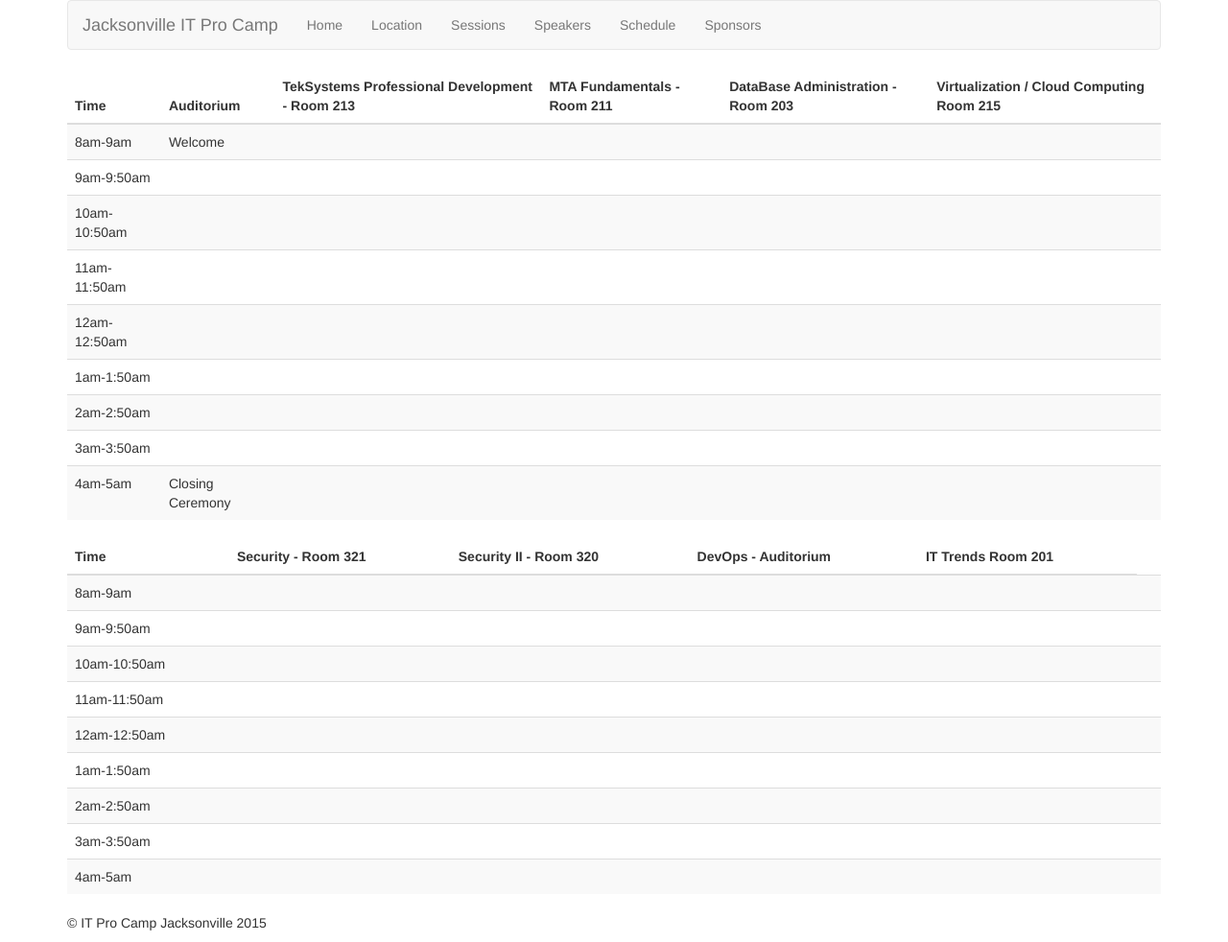
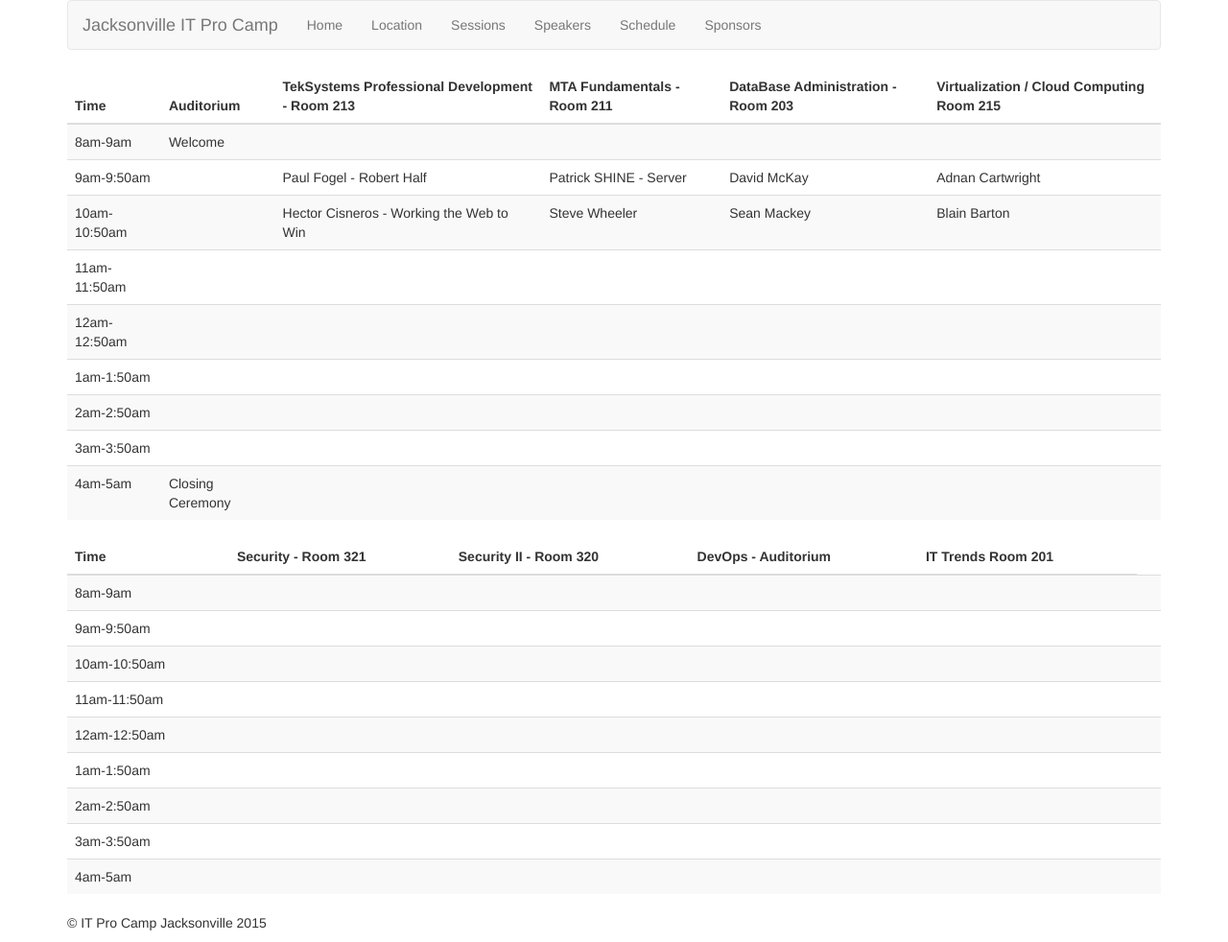
Before and after one commit to tk811/ConfernceApp, a Jekyll site: the page built from sessions/index.html, in a window 1280 px wide. Shown: the whole page at 96% size. Built offline with Jekyll 4.4.1, drawn with Linux system fonts in a browser that asks for light colours; nearby versions of some CDN libraries.

Commit message:
Adding some sessions

```diff
--- a/sessions/index.html
+++ b/sessions/index.html
@@ -60,16 +60,16 @@ description: "Sessions"
 
 			</td>
 			<td>
-
+				Paul Fogel - Robert Half
 			</td>
 			<td>
-
+				Patrick SHINE - Server
 			</td>
 			<td>
-
+				David McKay
 			</td>
 			<td>
-
+				Adnan Cartwright
 			</td>
 		</tr>
 		<tr>
@@ -80,16 +80,16 @@ description: "Sessions"
 
 			</td>
 			<td>
-
+				Hector Cisneros - Working the Web to Win
 			</td>
 			<td>
-
+				Steve Wheeler
 			</td>
 			<td>
-
+				Sean Mackey
 			</td>
 			<td>
-
+				Blain Barton
 			</td>
 		</tr>
 		<tr>
```
